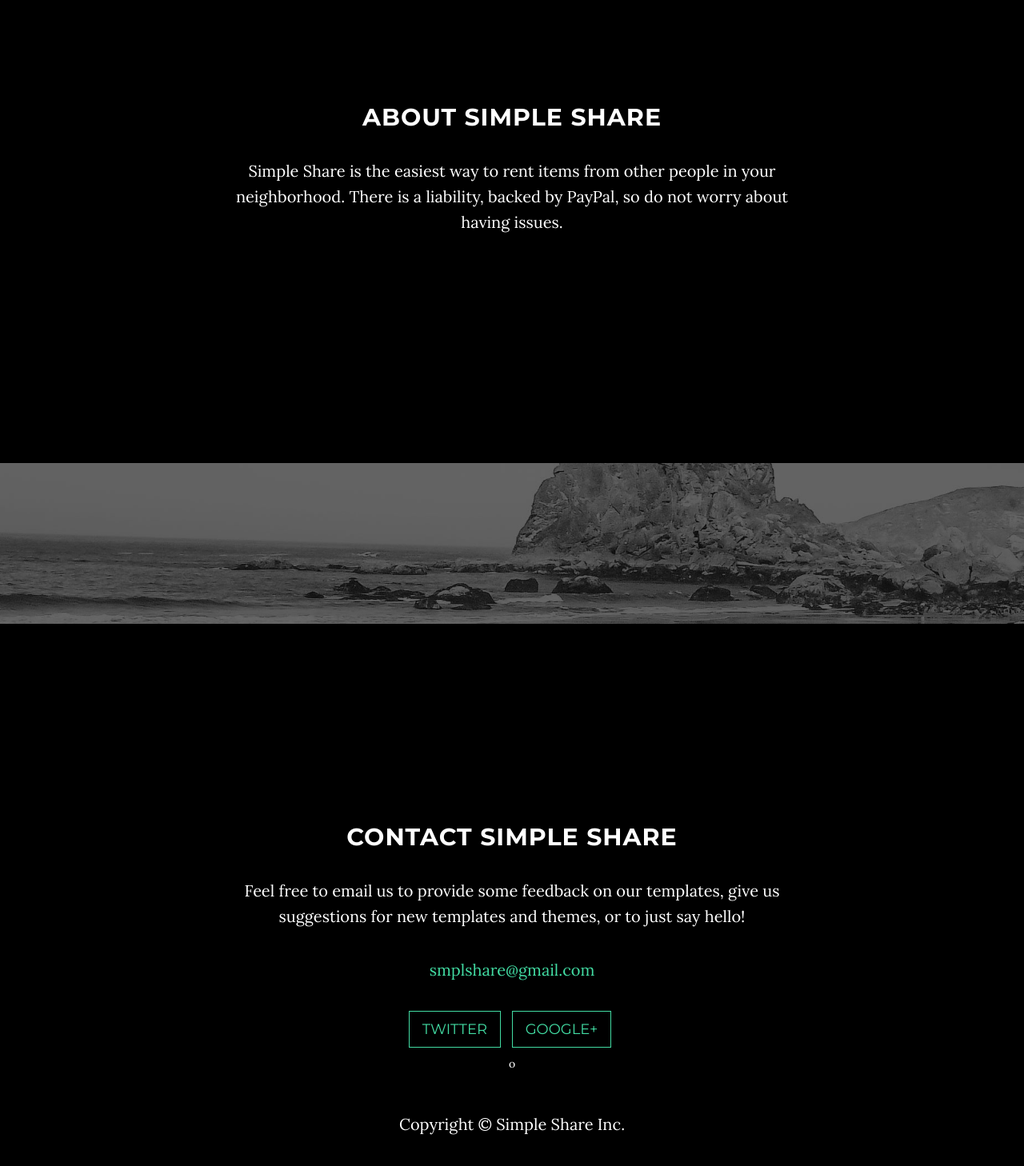
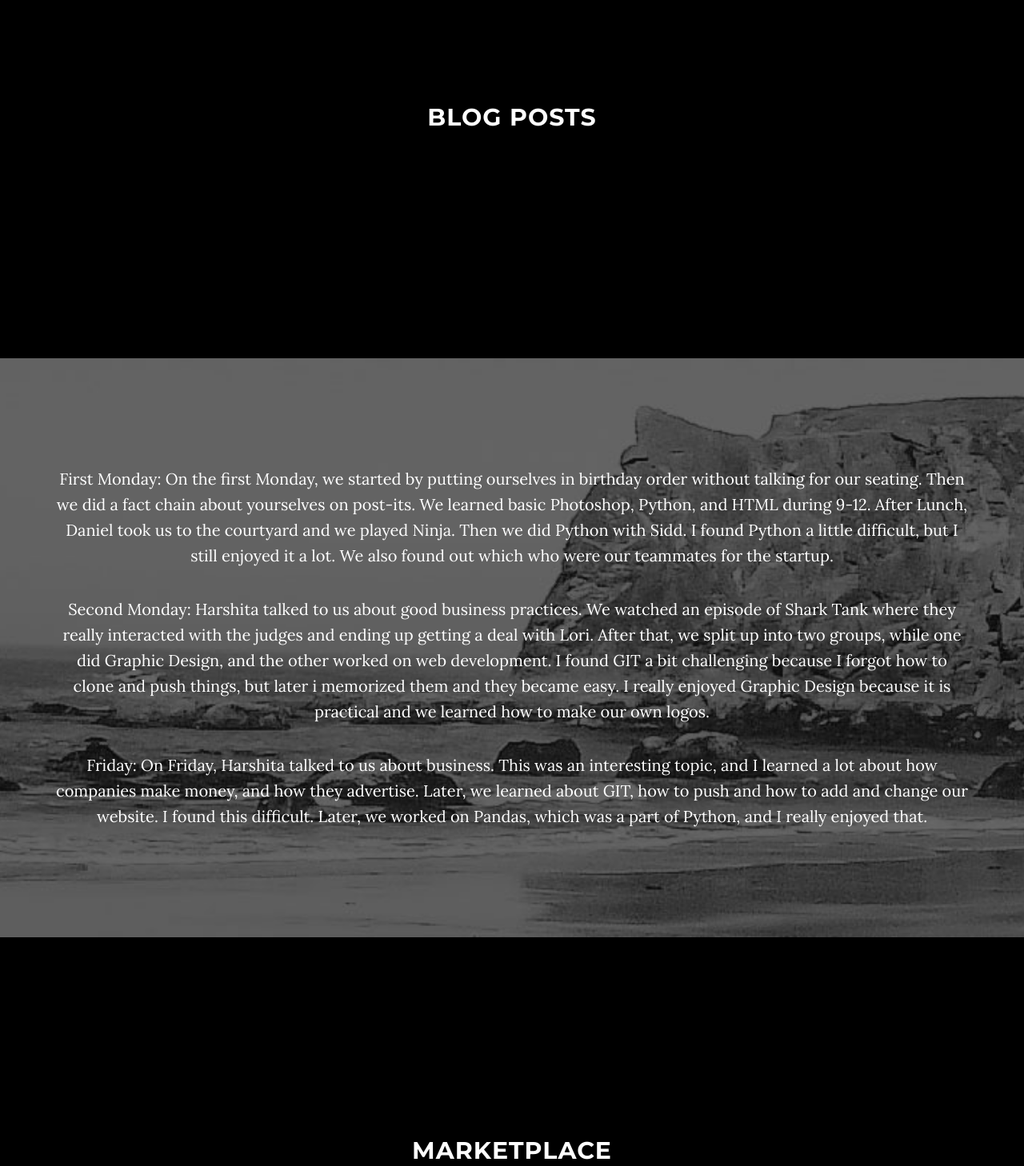
Before and after one commit to smplshare/smplshare.github.io, a website: page index.html in a window 1280 px wide. Shown: the part 920-2378 px from the top of the page at 80% size. Drawn offline with nearby package versions, Linux system fonts and the light colour scheme; some packages are replaced by stand-ins of ours.

Commit message:
fifth commit

```diff
--- a/index.html
+++ b/index.html
@@ -57,10 +57,10 @@
                         <a class="page-scroll" href="#about">About</a>
                     </li>
                     <li>
-                        <a class="page-scroll" href="#download">Download</a>
+                        <a class="page-scroll" href="#download">Blog Posts</a>
                     </li>
                     <li>
-                        <a class="page-scroll" href="#contact">Contact</a>
+                        <a class="page-scroll" href="#contact">Marketplace</a>
                     </li>
                 </ul>
             </div>
@@ -91,8 +91,9 @@
     <section id="about" class="container content-section text-center">
         <div class="row">
             <div class="col-lg-8 col-lg-offset-2">
-                <h2>About Simple Share</h2>
-                <p>  <a href="http://startbootstrap.com/template-overviews/grayscale/"></a>Simple Share is the easiest way to rent items from other people in your neighborhood. There is a liability, backed by PayPal, so do not worry about having issues.</p>
+                <h2>Blog Posts</h2>
+                <p>  <a href="http://startbootstrap.com/template-overviews/grayscale/"></a>
+</p>
 
             </div>
         </div>
@@ -103,16 +104,22 @@
         <div class="download-section">
             <div class="container">
                 <div class="col-lg-8 col-lg-offset-2">
-                                                     </div>
+ </div><p><a href="http://startbootstrap.com/template-overviews/grayscale/"></a>
+
+ 	<p> First Monday:  On the first Monday, we started by putting ourselves in birthday order without talking for our seating. Then we did a fact chain about yourselves on post-its. We learned basic Photoshop, Python, and HTML during 9-12. After Lunch, Daniel took us to the courtyard and we played Ninja. Then we did Python with Sidd. I found Python a little difficult, but I still enjoyed it a lot.  We also found out which who were our teammates for the startup. </p>
+
+	<p> Second Monday: Harshita talked to us about good business practices. We watched an episode of Shark Tank where they really interacted with the judges and ending up getting a deal with Lori. After that, we split up into two groups, while one did Graphic Design, and the other worked on web development. I found GIT a bit challenging because I forgot how to clone and push things, but later i memorized them and they became easy. I really enjoyed Graphic Design because it is practical and we learned how to make our own logos. </p>
+
+	<p>Friday: On Friday, Harshita talked to us about business. This was an interesting topic, and I learned a lot about how companies make money, and how they advertise. Later, we learned about GIT, how to push and how to add and change our website. I found this difficult. Later, we worked on Pandas, which was a part of Python, and I really enjoyed that. </p>
             </div>
         </div>
     </section>
 
-    <!-- Contact Section -->
+    <!-- Marketplace Section -->
     <section id="contact" class="container content-section text-center">
         <div class="row">
             <div class="col-lg-8 col-lg-offset-2">
-                <h2>Contact Simple Share</h2>
+                <h2>Marketplace</h2>
                 <p>Feel free to email us to provide some feedback on our templates, give us suggestions for new templates and themes, or to just say hello!</p>
                 <p><a href="mailto:feedback@startbootstrap.com">smplshare@gmail.com</a>
                 </p>
```
